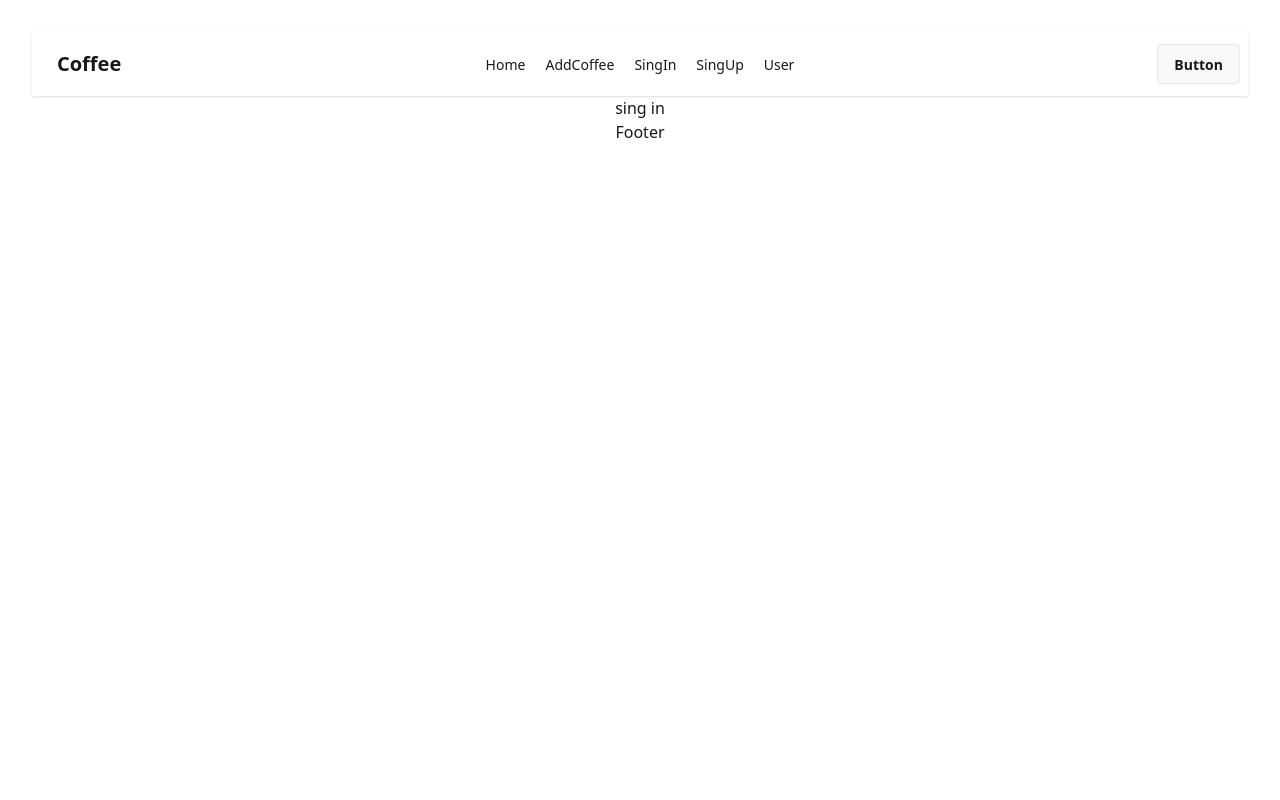
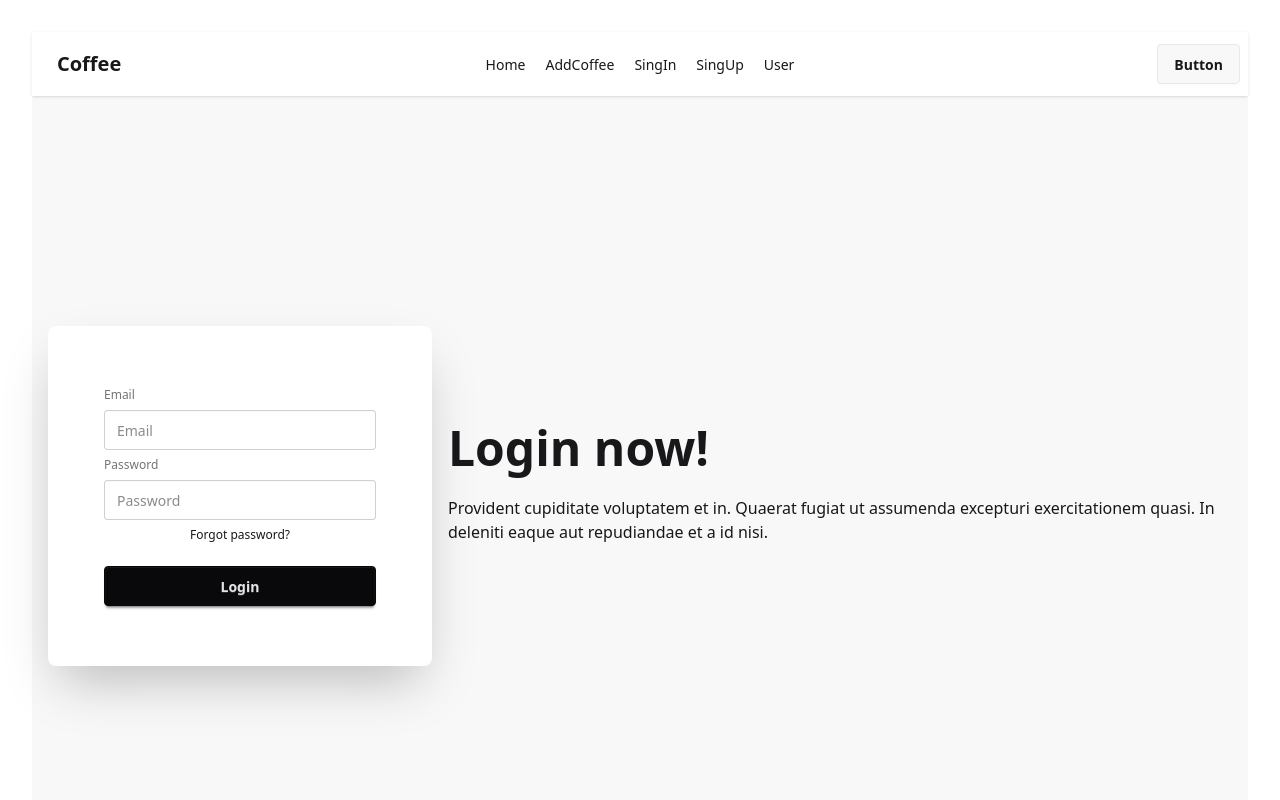
Before and after one commit to emamuddin10/Projects38-Mysterious-Coffee-Store, a React (Vite) app: page /signIn in a window 1280 px wide. Shown: the top 800 px of the page. Built offline with nearby package versions, Linux system fonts and the light colour scheme.

Commit message:
sign in button

```diff
--- a/src/components/Signin.jsx
+++ b/src/components/Signin.jsx
@@ -1,11 +1,84 @@
-import React from 'react';
+import React, { useContext } from "react";
+import { AuthContext } from "../provider/AuthProvider";
+
 
 const Signin = () => {
-    return (
-        <div>
-            sing in
+
+  const {signInUser}= useContext(AuthContext)
+
+  const handleSignIn = (event) => {
+    event.preventDefault();
+    const form = event.target;
+
+    const email = form.email.value;
+    const password = form.password.value;
+
+    const submitedUser = { email, password };
+    console.log(submitedUser);
+    signInUser(email,password)
+    .then(result =>{
+        console.log(result.user)
+        // update user last login time
+        const lastSignInTime = result?.user?.metadata?.lastSignInTime
+        const loginInfo = {email,lastSignInTime}
+
+        fetch('https://projects38-mysterious-coffee-server-h86vjspxt.vercel.app/users',{
+            method:'PATCH',
+            headers:{
+                'content-type':'application/json'
+            },
+            body: JSON.stringify(loginInfo)
+        })
+        .then(res=>res.json())
+        .then(data=>{
+            console.log('sign in update in db', data)
+        })
+    })
+    .catch(error =>{
+        console.log(error)
+    })
+
+
+  };
+
+  return (
+    <div className="hero bg-base-200 min-h-screen">
+      <div className="hero-content flex-col lg:flex-row-reverse">
+        <div className="text-center lg:text-left">
+          <h1 className="text-5xl font-bold">Login now!</h1>
+          <p className="py-6">
+            Provident cupiditate voluptatem et in. Quaerat fugiat ut assumenda
+            excepturi exercitationem quasi. In deleniti eaque aut repudiandae et
+            a id nisi.
+          </p>
         </div>
-    );
+        <div className="card bg-base-100 w-full max-w-sm shrink-0 shadow-2xl">
+          <form onSubmit={handleSignIn} className="card-body">
+            <fieldset className="fieldset">
+              <label className="fieldset-label">Email</label>
+              <input
+                type="email"
+                className="input"
+                name="email"
+                placeholder="Email"
+              />
+              <label className="fieldset-label">Password</label>
+              <input
+                type="password"
+                className="input"
+                name="password"
+                placeholder="Password"
+              />
+              <div>
+                <a className="link link-hover">Forgot password?</a>
+              </div>
+              <button className="btn btn-neutral mt-4">Login</button>
+            </fieldset>
+          </form>
+        </div>
+      </div>
+    </div>
+  );
 };
 
 export default Signin;
```
